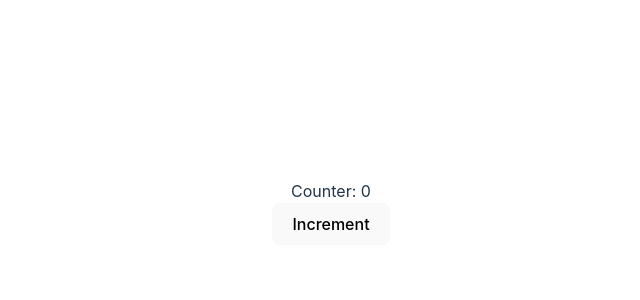
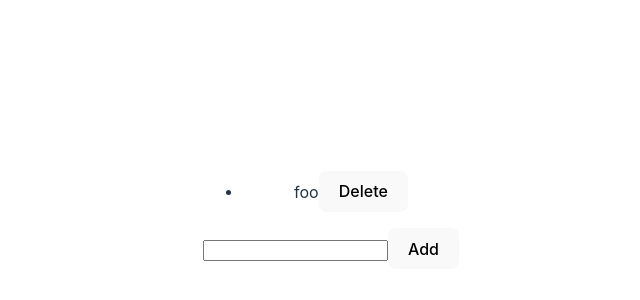
Before and after one commit to bitaKitsui/react-boilerplate, a React (Vite) app: page / in a window 1280 px wide. Shown: the part 188-488 px from the top of the page, without its empty margins (309-949 px from the left). Built offline with nearby package versions, Linux system fonts and the light colour scheme.

Commit message:
feat: todos

```diff
--- a/src/App.tsx
+++ b/src/App.tsx
@@ -1,37 +1,72 @@
-import { type FC } from "react";
-import { create } from "zustand";
-import { shallow } from "zustand/shallow";
+import {
+  type ChangeEventHandler,
+  type FC,
+  type FormEventHandler,
+  useState,
+} from "react";
 import "./App.css";
+import { useStore } from "./hooks/useStore.ts";
 
-type UseCounterType = {
-  counter: number;
-  incrementCounter: () => void;
+const DisplayTodos: FC = () => {
+  const { todos, toggleTodo, deleteTodo } = useStore((state) => {
+    return {
+      todos: state.todos,
+      toggleTodo: state.toggleTodo,
+      deleteTodo: state.deleteTodo,
+    };
+  });
+  return (
+    <ul>
+      {todos.map((todo) => (
+        <li
+          key={todo.id}
+          style={{
+            textDecoration: todo.completed ? "line-through" : "none",
+            cursor: "pointer",
+          }}
+          onClick={() => {
+            toggleTodo(todo.id);
+          }}
+        >
+          {todo.text}
+          <button
+            onClick={() => {
+              deleteTodo(todo.id);
+            }}
+          >
+            Delete
+          </button>
+        </li>
+      ))}
+    </ul>
+  );
 };
 
-const useCounter = create<UseCounterType>((set) => {
-  return {
-    counter: 0,
-    incrementCounter: () => {
-      set((state) => ({ counter: state.counter + 1 }));
-    },
+const TodosControl: FC = () => {
+  const addTodo = useStore((state) => state.addTodo);
+  const [text, setText] = useState("");
+  const handleChangeInput: ChangeEventHandler<HTMLInputElement> = (event) => {
+    setText(event.target.value);
   };
-});
-
-const DisplayCounter: FC = () => {
-  const counter = useCounter((state) => state.counter, shallow);
-  return <div>Counter: {counter}</div>;
-};
-
-const CounterControl: FC = () => {
-  const incrementCounter = useCounter((state) => state.incrementCounter);
-  return <button onClick={incrementCounter}>Increment</button>;
+  const handleSubmit: FormEventHandler<HTMLFormElement> = (event) => {
+    event.preventDefault();
+    if (text === "") return;
+    addTodo(text);
+    setText("");
+  };
+  return (
+    <form onSubmit={handleSubmit}>
+      <input type="text" value={text} onChange={handleChangeInput} />
+      <button>Add</button>
+    </form>
+  );
 };
 
 export const App: FC = () => {
   return (
-    <div>
-      <DisplayCounter />
-      <CounterControl />
-    </div>
+    <>
+      <DisplayTodos />
+      <TodosControl />
+    </>
   );
 };
--- /dev/null
+++ b/src/hooks/useStore.ts
@@ -0,0 +1,37 @@
+import { create } from "zustand";
+
+type Todo = {
+  id: number;
+  text: string;
+  completed: boolean;
+};
+
+type TodoIdHandlerType = (id: number) => void;
+
+type UseStoreType = {
+  todos: Todo[];
+  addTodo: (text: string) => void;
+  toggleTodo: TodoIdHandlerType;
+  deleteTodo: TodoIdHandlerType;
+};
+
+export const useStore = create<UseStoreType>((set) => ({
+  todos: [{ id: Date.now(), text: "foo", completed: false }],
+  addTodo: (text) => {
+    set((state) => ({
+      todos: [...state.todos, { id: Date.now(), text, completed: false }],
+    }));
+  },
+  toggleTodo: (id) => {
+    set((state) => ({
+      todos: state.todos.map((todo) =>
+        todo.id === id ? { ...todo, completed: !todo.completed } : todo,
+      ),
+    }));
+  },
+  deleteTodo: (id) => {
+    set((state) => ({
+      todos: state.todos.filter((todo) => todo.id !== id),
+    }));
+  },
+}));
```
